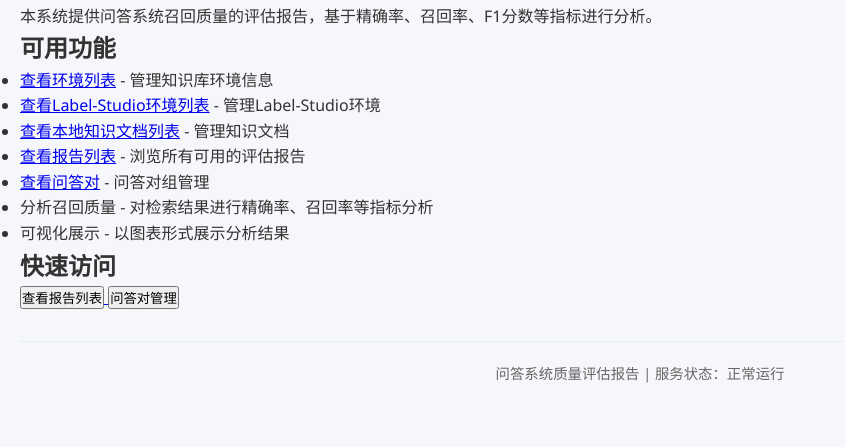
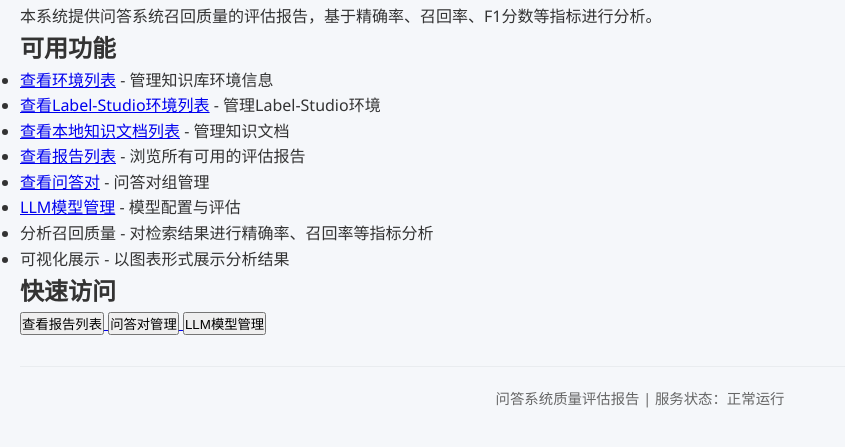
Before and after one commit to reginzf/zspt_llm_evaluator, a Flask app: page / in a window 1280 px wide. Shown: the part 247-694 px from the top of the page, without its empty margins (0-845 px from the left). Run offline with Flask 2, Linux system fonts and the light colour scheme; parts of the project's set-up code (start-up, migrations or seed data) failed here and were passed over.

Commit message:
主页新增LLM模型管理

```diff
--- a/src/flask_funcs/reports/templates/home.html
+++ b/src/flask_funcs/reports/templates/home.html
@@ -28,6 +28,7 @@
                 <li><a href="/local_knowledge/">查看本地知识文档列表</a> - 管理知识文档</li>
                 <li><a href="/report_list/">查看报告列表</a> - 浏览所有可用的评估报告</li>
                 <li><a href="/qa/groups">查看问答对</a> - 问答对组管理</li>
+                <li><a href="/llm/models">LLM模型管理</a> - 模型配置与评估</li>
                 <li>分析召回质量 - 对检索结果进行精确率、召回率等指标分析</li>
                 <li>可视化展示 - 以图表形式展示分析结果</li>
             </ul>
@@ -43,6 +44,9 @@
                 <a href="/qa/groups">
                     <button class="secondary-btn">问答对管理</button>
                 </a>
+                <a href="/llm/models">
+                    <button class="secondary-btn">LLM模型管理</button>
+                </a>
             </div>
         </div>
     </div>
```
